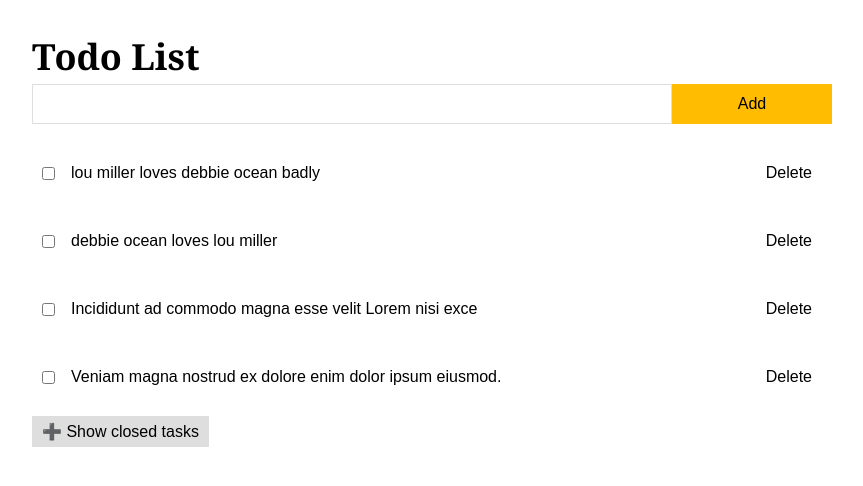
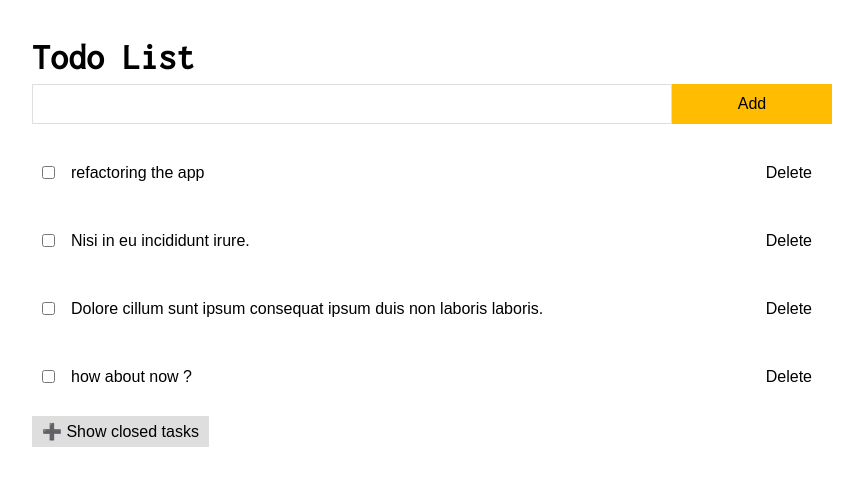
Before and after one commit to cyishere/the-todo-app, a React (Create React App) app: page / in a window 1280 px wide. Shown: the top 486 px of the page, without its empty margins (208-1071 px from the left). Built offline with nearby package versions, Linux system fonts and the light colour scheme; data requests are answered from the project's data file.

Commit message:
Refactor the app

```diff
--- a/db.json
+++ b/db.json
@@ -1,15 +1,5 @@
 {
   "todos": [
-    {
-      "id": 1,
-      "content": "Veniam magna nostrud ex dolore enim dolor ipsum eiusmod.",
-      "completed": false
-    },
-    {
-      "id": 2,
-      "content": "Incididunt ad commodo magna esse velit Lorem nisi exce",
-      "completed": false
-    },
     {
       "id": 3,
       "content": "Watch the last episode of 'The Mandalorian' season 2.",
@@ -26,18 +16,33 @@
       "completed": true
     },
     {
-      "id": 8,
-      "content": "debbie ocean loves lou miller",
-      "completed": false
-    },
-    {
       "id": 9,
       "content": "let me see",
       "completed": true
     },
     {
-      "id": 10,
-      "content": "lou miller loves debbie ocean badly",
+      "id": 11,
+      "content": "Delete some stupid filler text",
+      "completed": true
+    },
+    {
+      "id": 12,
+      "content": "how about now ?",
+      "completed": false
+    },
+    {
+      "id": 13,
+      "content": "Dolore cillum sunt ipsum consequat ipsum duis non laboris laboris.",
+      "completed": false
+    },
+    {
+      "id": 14,
+      "content": "Nisi in eu incididunt irure.",
+      "completed": false
+    },
+    {
+      "id": 15,
+      "content": "refactoring the app",
       "completed": false
     }
   ]
--- a/public/index.html
+++ b/public/index.html
@@ -24,7 +24,7 @@
       work correctly both with client-side routing and a non-root public URL.
       Learn how to configure a non-root public URL by running `npm run build`.
     -->
-    <title>React App</title>
+    <title>Todo App by React</title>
   </head>
   <body>
     <noscript>You need to enable JavaScript to run this app.</noscript>
--- a/src/App.css
+++ b/src/App.css
@@ -1,3 +1,5 @@
+@import url("https://fonts.googleapis.com/css2?family=Inconsolata&display=swap");
+
 *,
 *::after,
 *::before {
@@ -20,7 +22,8 @@ html {
 }
 
 body {
-  font-family: Georgia, "Times New Roman", Times, serif;
+  font-family: "Inconsolata", monospace, Georgia, "Times New Roman", Times,
+    serif;
   line-height: 1.5;
 }
 
--- a/src/App.js
+++ b/src/App.js
@@ -3,22 +3,11 @@ import "./App.css";
 import TodoForm from "./components/TodoForm";
 import TodoItem from "./components/TodoItem";
 
-import {
-  getAllTodosService,
-  addNewTodoService,
-  deleteTodoService,
-  getOneTodoService,
-  updateTodoService,
-} from "./services/todoServices";
-
-const generateId = (todos) => {
-  const ids = todos.map((todo) => todo.id);
-  return Math.max(...ids) + 1;
-};
+import { getAllTodosService } from "./services/todoServices";
 
 const App = () => {
   const [todos, setTodos] = useState([]);
-  const [todo, setTodo] = useState("");
+  const [todoInput, setTodoInput] = useState("");
   const [showClosed, setShowClosed] = useState(false);
 
   const getAllTodos = async () => {
@@ -33,37 +22,6 @@ const App = () => {
   const unCompletedTodos = todos.filter((todo) => !todo.completed);
   const completedTodos = todos.filter((todo) => todo.completed);
 
-  const handleChange = (e) => {
-    setTodo(e.target.value);
-  };
-
-  const addTodo = async (e) => {
-    e.preventDefault();
-
-    const newTodo = { id: generateId(todos), content: todo, completed: false };
-    const newTodos = [newTodo, ...todos];
-    await addNewTodoService(newTodo);
-    setTodos(newTodos);
-    setTodo("");
-  };
-
-  const deleteTodo = async (todoId) => {
-    await deleteTodoService(todoId);
-    const updatedTodos = todos.filter((todo) => todo.id !== todoId);
-    setTodos(updatedTodos);
-    alert(`#${todoId} todo is deleted.`);
-  };
-
-  const toggleCompleted = async (todoId) => {
-    const standByTodo = await getOneTodoService(todoId);
-    const updateInfo = { ...standByTodo, completed: !standByTodo.completed };
-    const updatedTodo = await updateTodoService(todoId, updateInfo);
-    const updatedTodos = todos.map((todo) =>
-      todo.id === updatedTodo.id ? updatedTodo : todo
-    );
-    setTodos(updatedTodos);
-  };
-
   const showClosedTodos = () => {
     setShowClosed(!showClosed);
   };
@@ -72,7 +30,12 @@ const App = () => {
     <div className="container">
       <h1>Todo List</h1>
 
-      <TodoForm todo={todo} handleChange={handleChange} addTodo={addTodo} />
+      <TodoForm
+        todoInput={todoInput}
+        setTodoInput={setTodoInput}
+        todos={todos}
+        setTodos={setTodos}
+      />
 
       <div className="todo-list">
         {unCompletedTodos.length < 1 ? (
@@ -83,8 +46,8 @@ const App = () => {
               <TodoItem
                 key={todo.id}
                 todo={todo}
-                deleteTodo={deleteTodo}
-                toggleCompleted={toggleCompleted}
+                todos={todos}
+                setTodos={setTodos}
               />
             ))}
           </ul>
@@ -105,8 +68,8 @@ const App = () => {
                 <TodoItem
                   key={todo.id}
                   todo={todo}
-                  deleteTodo={deleteTodo}
-                  toggleCompleted={toggleCompleted}
+                  todos={todos}
+                  setTodos={setTodos}
                 />
               ))}
             </ul>
--- a/src/components/TodoForm.js
+++ b/src/components/TodoForm.js
@@ -1,10 +1,35 @@
-const TodoForm = ({ todo, handleChange, addTodo }) => {
+import { addNewTodoService } from "../services/todoServices";
+
+const generateId = (todos) => {
+  const ids = todos.map((todo) => todo.id);
+  return Math.max(...ids) + 1;
+};
+
+const TodoForm = ({ todoInput, setTodoInput, todos, setTodos }) => {
+  const handleChange = (e) => {
+    setTodoInput(e.target.value);
+  };
+
+  const addTodo = async (e) => {
+    e.preventDefault();
+
+    const newTodo = {
+      id: generateId(todos),
+      content: todoInput,
+      completed: false,
+    };
+    const newTodos = [newTodo, ...todos];
+    await addNewTodoService(newTodo);
+    setTodos(newTodos);
+    setTodoInput("");
+  };
+
   return (
     <form className="add-control" onSubmit={addTodo}>
       <input
         type="text"
         className="todo"
-        value={todo}
+        value={todoInput}
         onChange={handleChange}
       />
       <button className="btn primary" type="submit">
--- a/src/components/TodoItem.js
+++ b/src/components/TodoItem.js
@@ -1,7 +1,11 @@
 import { useState } from "react";
-import { updateTodoService } from "../services/todoServices";
+import {
+  deleteTodoService,
+  getOneTodoService,
+  updateTodoService,
+} from "../services/todoServices";
 
-const TodoItem = ({ todo, deleteTodo, toggleCompleted }) => {
+const TodoItem = ({ todo, todos, setTodos }) => {
   const classes = todo.completed ? "completed" : "";
   const [update, setUpdate] = useState(todo.content);
   const [status, setStatus] = useState("idle");
@@ -19,6 +23,23 @@ const TodoItem = ({ todo, deleteTodo, toggleCompleted }) => {
     setStatus("idle");
     const updateInfo = { ...origin, content: update };
     await updateTodoService(todoId, updateInfo);
+  };
+
+  const toggleCompleted = async (todoId) => {
+    const standByTodo = await getOneTodoService(todoId);
+    const updateInfo = { ...standByTodo, completed: !standByTodo.completed };
+    const updatedTodo = await updateTodoService(todoId, updateInfo);
+    const updatedTodos = todos.map((todo) =>
+      todo.id === updatedTodo.id ? updatedTodo : todo
+    );
+    setTodos(updatedTodos);
+  };
+
+  const deleteTodo = async (todoId) => {
+    await deleteTodoService(todoId);
+    const updatedTodos = todos.filter((todo) => todo.id !== todoId);
+    setTodos(updatedTodos);
+    alert(`#${todoId} todo is deleted.`);
   };
 
   const btnControls =
```
